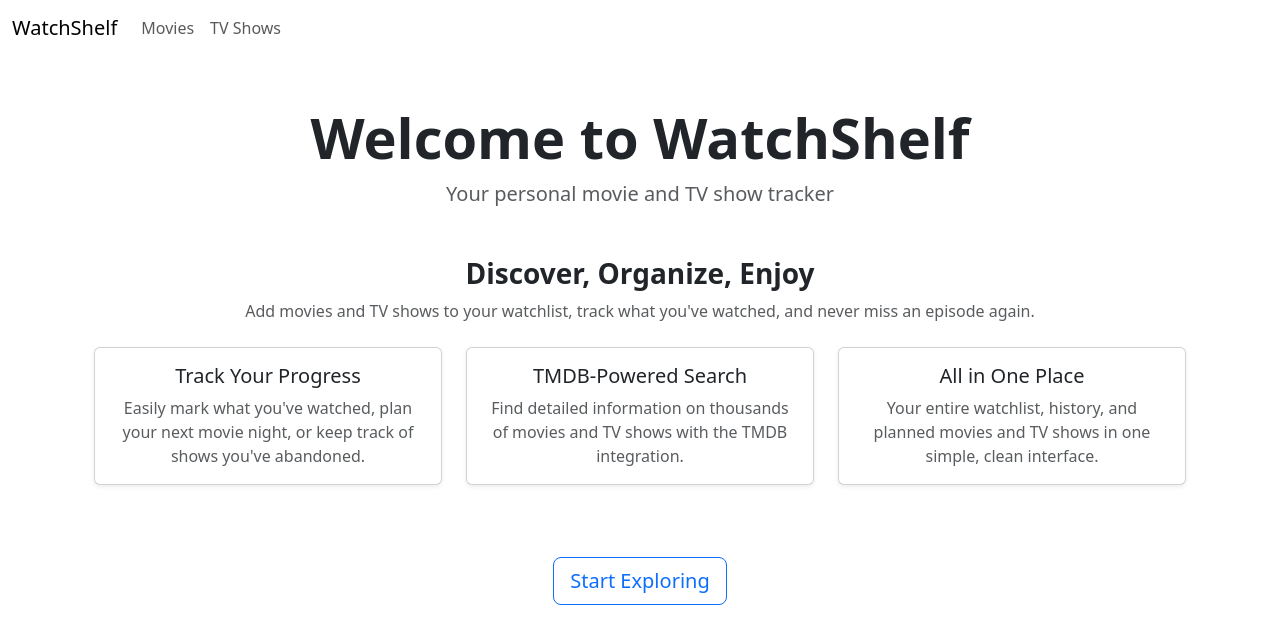
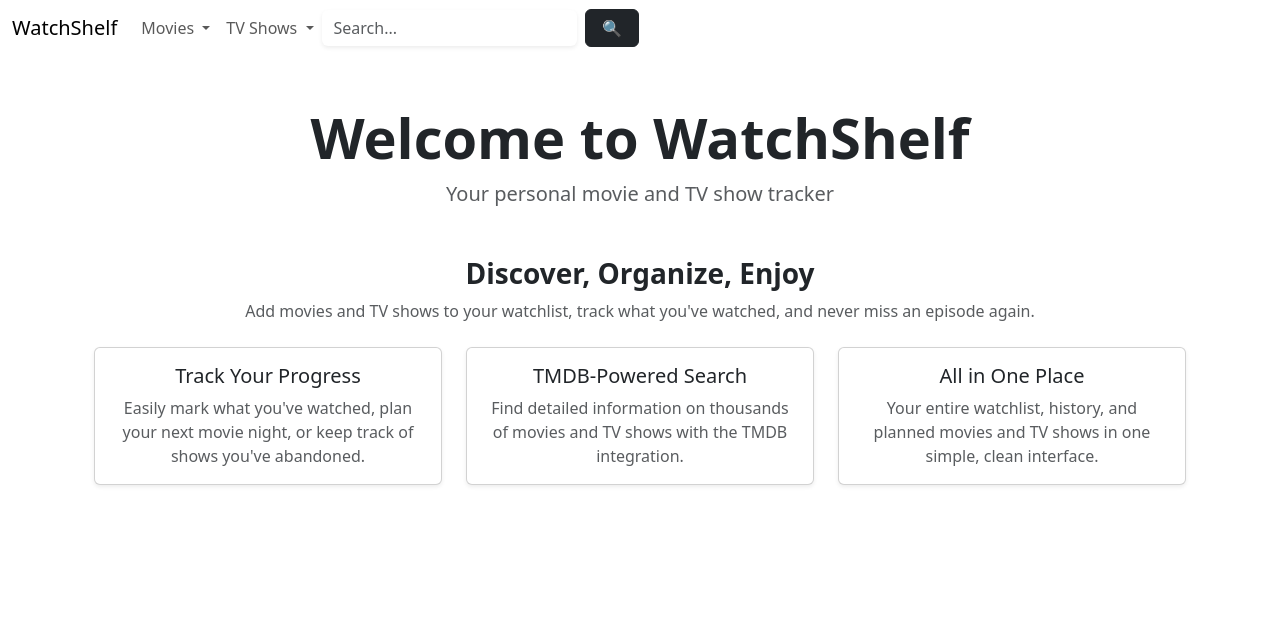
Before and after one commit to grodetsky/WatchShelf, a Django app: page / in a window 1280 px wide. Shown: the top 644 px of the page. Run offline with Django 5.2, Linux system fonts and the light colour scheme.

Commit message:
Add search functionality with pagination and media type toggle

```diff
--- a/library/templates/base.html
+++ b/library/templates/base.html
@@ -17,9 +17,36 @@
             </button>
             <div class="collapse navbar-collapse" id="navbarNav">
                 <ul class="navbar-nav">
-	                <li class="nav-item"><a class="nav-link" href="{% url 'movie_catalog' %}">Movies</a></li>
-	                <li class="nav-item"><a class="nav-link" href="{% url 'tv_catalog' %}">TV Shows</a></li>
+	                  <li class="nav-item dropdown">
+                        <a class="nav-link dropdown-toggle" href="#" id="moviesDropdown" role="button"
+                           data-bs-toggle="dropdown" aria-expanded="false">
+                            Movies
+                        </a>
+                        <ul class="dropdown-menu" aria-labelledby="moviesDropdown">
+                            <li><a class="dropdown-item" href="{% url 'movie_catalog' %}">Popular</a></li>
+                            <li><a class="dropdown-item" href="{% url 'movie_category' 'top_rated' %}">Top Rated</a></li>
+                            <li><a class="dropdown-item" href="{% url 'movie_category' 'upcoming' %}">Upcoming</a></li>
+                            <li><a class="dropdown-item" href="{% url 'movie_category' 'now_playing' %}">Now Playing</a></li>
+                        </ul>
+                    </li>
+
+                    <li class="nav-item dropdown">
+                        <a class="nav-link dropdown-toggle" href="#" id="tvDropdown" role="button"
+                           data-bs-toggle="dropdown" aria-expanded="false">
+                            TV Shows
+                        </a>
+                        <ul class="dropdown-menu" aria-labelledby="tvDropdown">
+                            <li><a class="dropdown-item" href="{% url 'tv_catalog' %}">Popular</a></li>
+                            <li><a class="dropdown-item" href="{% url 'tv_category' 'top_rated' %}">Top Rated</a></li>
+                            <li><a class="dropdown-item" href="{% url 'tv_category' 'on_the_air' %}">On The Air</a></li>
+                            <li><a class="dropdown-item" href="{% url 'tv_category' 'airing_today' %}">Airing Today</a></li>
+                        </ul>
+                    </li>
                 </ul>
+                <form action="{% url 'search' 'movie' %}" method="get" class="d-flex align-items-center">
+                    <input class="form-control me-2 border-0 shadow-sm" type="search" name="query" placeholder="Search..." required>
+                    <button class="btn btn-dark px-3" type="submit">🔍</button>
+                </form>
             </div>
         </div>
     </nav>
--- a/library/templates/library/index.html
+++ b/library/templates/library/index.html
@@ -39,10 +39,6 @@
         </div>
     </div>
 
-    <div class="mt-5">
-        <a class="btn btn-outline-primary btn-lg" href="#">Start Exploring</a>
-    </div>
-
     <div class="mb-5"></div>
 </div>
 {% endblock %}
--- a/library/tmdb_service.py
+++ b/library/tmdb_service.py
@@ -65,13 +65,33 @@ def get_media_by_category(media_type='movie', category='popular', page=1):
         return log_error(f"Error fetching {category} {media_type} on page {page}: {e}", [])
 
 
-def get_total_pages(media_type='movie', category='popular'):
+def search_media(query, media_type='movie', page=1):
     try:
-        validate_category(media_type, category)
+        media_handler = get_media_handler(media_type)
+        results = media_handler.search(query, page=page)
 
+        return [
+            {
+                'id': item.id,
+                'title': getattr(item, 'title', getattr(item, 'name', 'Unknown')),
+                'poster_path': item.poster_path
+            }
+            for item in results.results
+        ]
+    except Exception as e:
+        return log_error(f"Error searching {media_type} for query '{query}': {e}", [])
+
+
+def get_total_pages(media_type='movie', category=None, query=None):
+    try:
         media_handler = get_media_handler(media_type)
-        category_method = getattr(media_handler, category)
-        response = category_method(page=1)
+
+        if query:
+            response = media_handler.search(query, page=1)
+        else:
+            validate_category(media_type, category)
+            category_method = getattr(media_handler, category)
+            response = category_method(page=1)
 
         return min(response.total_pages, MAX_PAGES)
     except Exception as e:
--- a/library/urls.py
+++ b/library/urls.py
@@ -9,4 +9,6 @@ urlpatterns = [
 
     path('tv/', views.catalog_view, {'media_type': 'tv'}, name='tv_catalog'),
     path('tv/<str:category>/', views.catalog_view, {'media_type': 'tv'}, name='tv_category'),
+
+    path('search/<str:media_type>', views.search_view, name='search'),
 ]
--- a/library/views.py
+++ b/library/views.py
@@ -1,6 +1,6 @@
 from django.shortcuts import render
 from django.http import Http404
-from .tmdb_service import get_media_by_category, get_total_pages, CATEGORIES
+from .tmdb_service import get_media_by_category, search_media, get_total_pages, CATEGORIES
 
 
 def validate_media_type(media_type):
@@ -21,7 +21,7 @@ def catalog_view(request, media_type, category='popular'):
     validate_media_type(media_type)
     validate_category(media_type, category)
 
-    total_pages = get_total_pages(media_type, category)
+    total_pages = get_total_pages(media_type, category=category)
 
     try:
         page = max(1, min(int(request.GET.get('page', 1)), total_pages))
@@ -42,7 +42,6 @@ def catalog_view(request, media_type, category='popular'):
         'previous_page': page - 1 if page > 1 else None,
         'next_page': page + 1 if page < total_pages else None,
         'category_display': get_category_display_name(category),
-        #  'available_categories': CATEGORIES[media_type],
     }
     return render(request, 'library/catalog.html', context)
 
@@ -57,3 +56,34 @@ def get_category_display_name(category):
         'airing_today': 'Airing Today'
     }
     return category_names.get(category, category.replace('_', ' ').title())
+
+
+def search_view(request, media_type):
+    validate_media_type(media_type)
+
+    query = request.GET.get('query', '').strip()
+
+    total_pages = get_total_pages(media_type, query=query)
+
+    try:
+        page = max(1, min(int(request.GET.get('page', 1)), total_pages))
+    except ValueError:
+        page = 1
+
+    search_results = search_media(query, media_type, page=page)
+    page_range = range(max(1, page - 2), min(total_pages, page + 2) + 1)
+
+    context = {
+        'query': query,
+        'media_type': media_type,
+        'search_results': search_results,
+        'current_page': page,
+        'total_pages': total_pages,
+        'page_range': page_range,
+        'has_previous': page > 1,
+        'has_next': page < total_pages,
+        'previous_page': page - 1 if page > 1 else None,
+        'next_page': page + 1 if page < total_pages else None,
+    }
+
+    return render(request, 'library/search.html', context)
```
Also changed, not shown: library/templates/library/search.html (added, +108 -0 lines).
